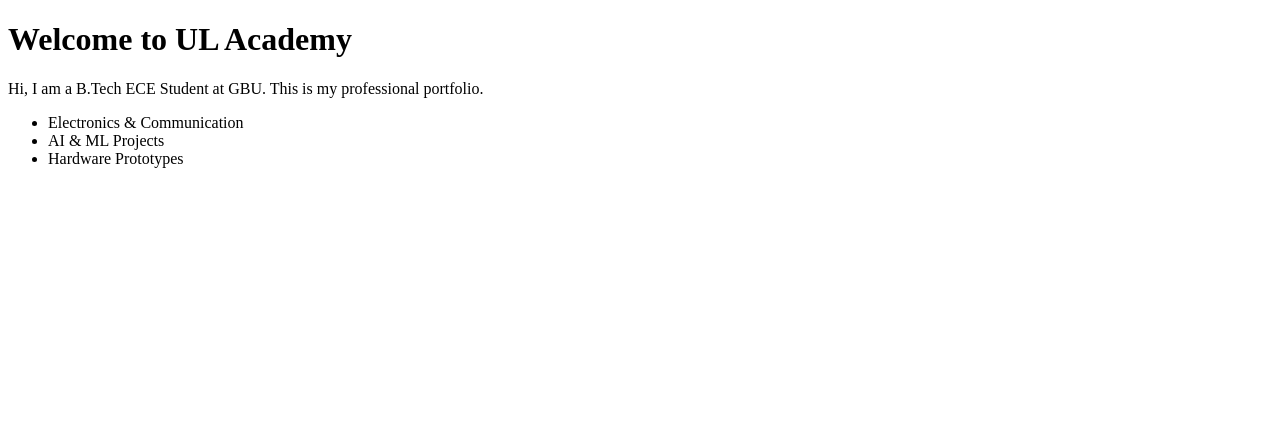
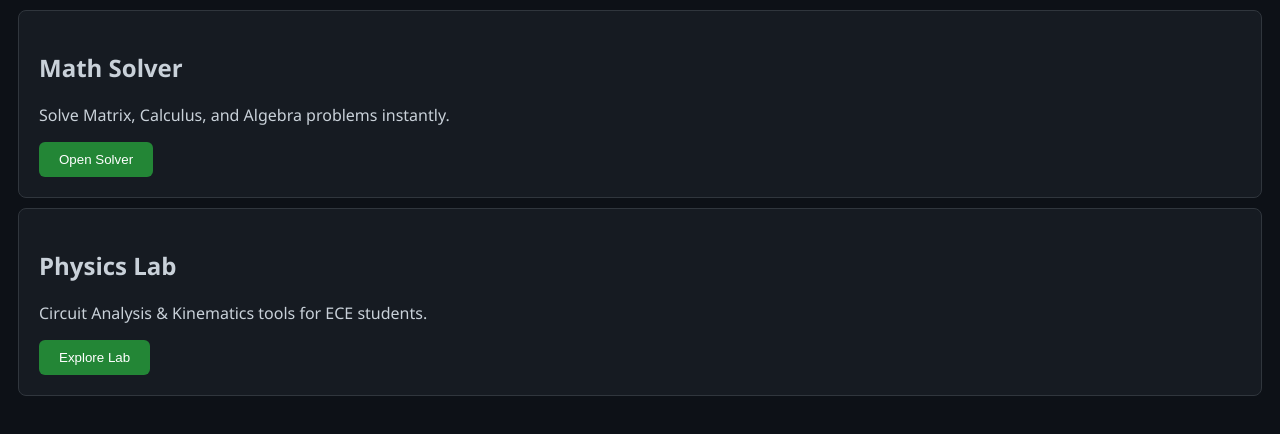
Before and after one commit to rkrampravesh1997-hub/ulacademy, a plain HTML site: page index.html in a window 1280 px wide. Drawn offline with Linux system fonts and the light colour scheme.

Commit message:
Update index.html

```diff
--- a/index.html
+++ b/index.html
@@ -1,15 +1,39 @@
-<!DOCTYPE html>
-<html>
-<head>
-    <title>UL Academy - My Portfolio</title>
-</head>
-<body>
-    <h1>Welcome to UL Academy</h1>
-    <p>Hi, I am a B.Tech ECE Student at GBU. This is my professional portfolio.</p>
-    <ul>
-        <li>Electronics & Communication</li>
-        <li>AI & ML Projects</li>
-        <li>Hardware Prototypes</li>
-    </ul>
-</body>
-</html>
+<style>
+  body {
+    background-color: #0d1117; /* GitHub Dark Theme */
+    color: #c9d1d9;
+    font-family: 'Segoe UI', Tahoma, Geneva, Verdana, sans-serif;
+  }
+  .card {
+    background: #161b22;
+    border: 1px solid #30363d;
+    border-radius: 8px;
+    padding: 20px;
+    margin: 10px;
+    transition: 0.3s;
+  }
+  .card:hover {
+    border-color: #58a6ff; /* Neon Blue Glow */
+    box-shadow: 0 0 15px rgba(88, 166, 255, 0.2);
+  }
+  .tech-button {
+    background-color: #238636;
+    color: white;
+    border: none;
+    padding: 10px 20px;
+    border-radius: 6px;
+    cursor: pointer;
+  }
+</style>
+
+<div class="card">
+  <h2>Math Solver</h2>
+  <p>Solve Matrix, Calculus, and Algebra problems instantly.</p>
+  <button class="tech-button">Open Solver</button>
+</div>
+
+<div class="card">
+  <h2>Physics Lab</h2>
+  <p>Circuit Analysis & Kinematics tools for ECE students.</p>
+  <button class="tech-button">Explore Lab</button>
+</div>
```
